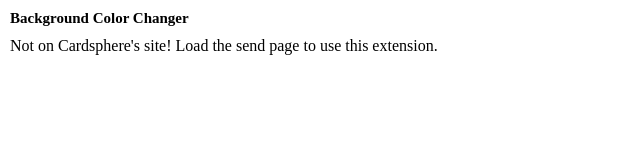
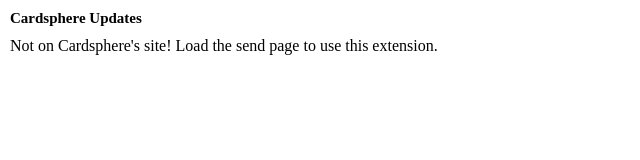
Before and after one commit to antoni-g/cardsphereUpdate, a browser extension: page cardsphereUpdate/error.html in a window 1280 px wide. Shown: the full height of the page, 0-640 px from the left. Drawn offline with Linux system fonts and the light colour scheme.

```diff
--- a/cardsphereUpdate/error.html
+++ b/cardsphereUpdate/error.html
@@ -4,7 +4,7 @@
  -->
 <html>
   <head>
-    <title>Not Cardsphere Popup</title>
+    <title>Cardsphere Updates</title>
     <style type="text/css">
       body {
         margin: 10px;
@@ -25,7 +25,7 @@
   </head>
 
   <body>
-    <h1>Background Color Changer</h1>
+    <h1>Cardsphere Updates</h1>
     <div id="container">
       <span>Not on Cardsphere's site! Load the send page to use this extension.</span>
     </div>
```
Also changed, not shown: cardsphereUpdate/popup.html (+1 -1 lines).
